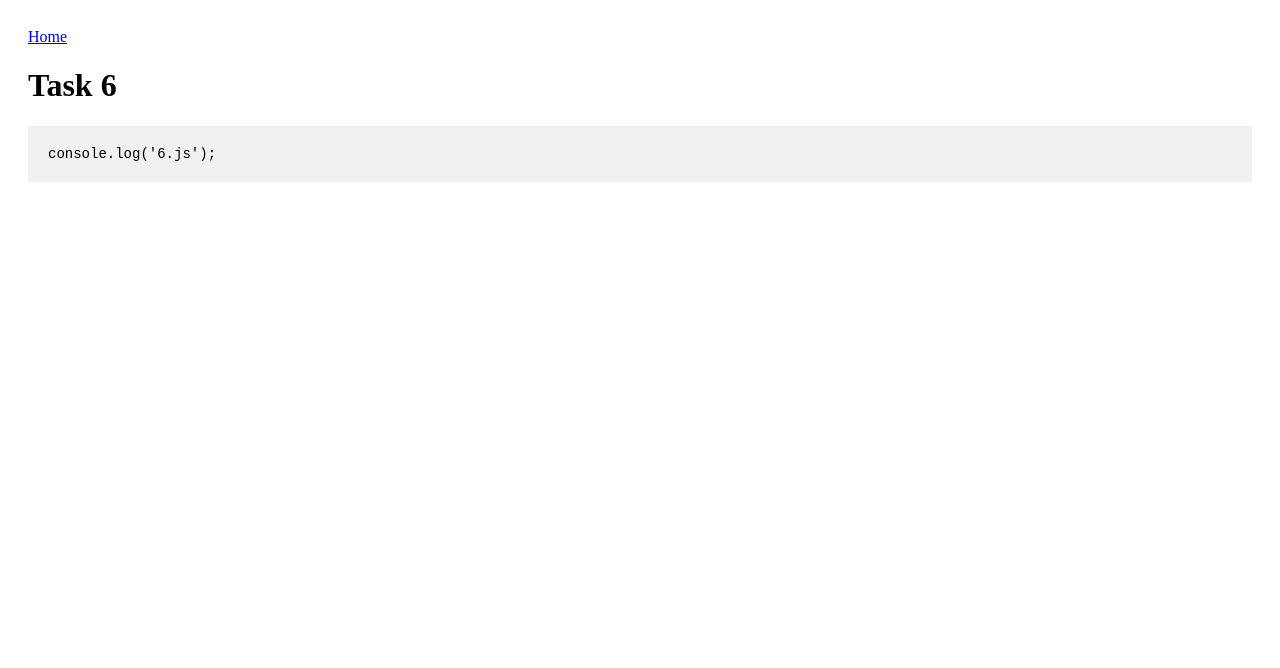
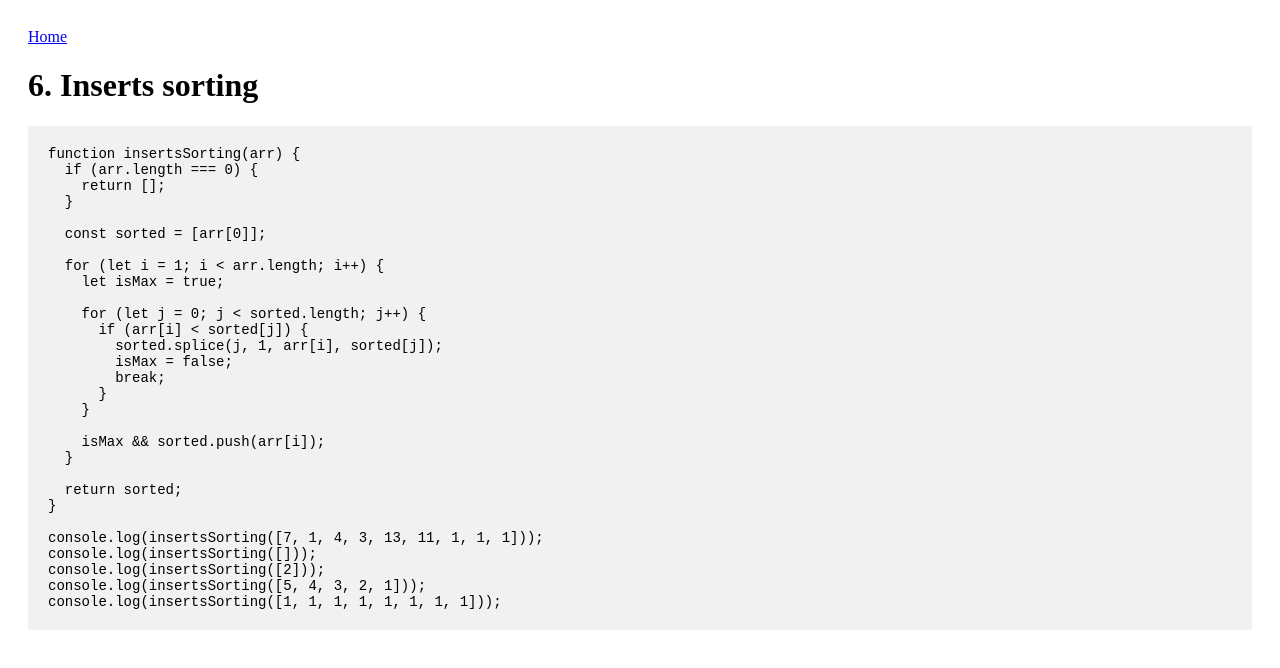
Before and after one commit to YuryDemidov/yandex-shri__algo-hackathon, a website: page src/pages/6.html in a window 1280 px wide. Drawn offline with Linux system fonts and the light colour scheme.

Commit message:
Inserts sorting

```diff
--- a/src/js/6.js
+++ b/src/js/6.js
@@ -1 +1,29 @@
-console.log('6.js');
+function insertsSorting(arr) {
+  if (arr.length === 0) {
+    return [];
+  }
+
+  const sorted = [arr[0]];
+
+  for (let i = 1; i < arr.length; i++) {
+    let isMax = true;
+
+    for (let j = 0; j < sorted.length; j++) {
+      if (arr[i] < sorted[j]) {
+        sorted.splice(j, 1, arr[i], sorted[j]);
+        isMax = false;
+        break;
+      }
+    }
+
+    isMax && sorted.push(arr[i]);
+  }
+
+  return sorted;
+}
+
+console.log(insertsSorting([7, 1, 4, 3, 13, 11, 1, 1, 1]));
+console.log(insertsSorting([]));
+console.log(insertsSorting([2]));
+console.log(insertsSorting([5, 4, 3, 2, 1]));
+console.log(insertsSorting([1, 1, 1, 1, 1, 1, 1, 1]));
--- a/src/pages/6.html
+++ b/src/pages/6.html
@@ -4,7 +4,7 @@
     <meta charset="UTF-8">
     <meta name="viewport" content="width=device-width, initial-scale=1.0, maximum-scale=1.0">
     <meta http-equiv="X-UA-Compatible" content="ie=edge">
-    <title>Task 6</title>
+    <title>6. Inserts sorting</title>
     <style>
       body {
         padding: 20px;
@@ -19,7 +19,7 @@
   </head>
   <body>
     <a href='../index.html'>Home</a>
-    <h1>Task 6</h1>
+    <h1>6. Inserts sorting</h1>
     <pre id='codeOutput'></pre>
     <script id='taskScript' src='../js/6.js'></script>
     <script src='../js/helper.js'></script>
```
Also changed, not shown: src/index.html (+1 -1 lines).
